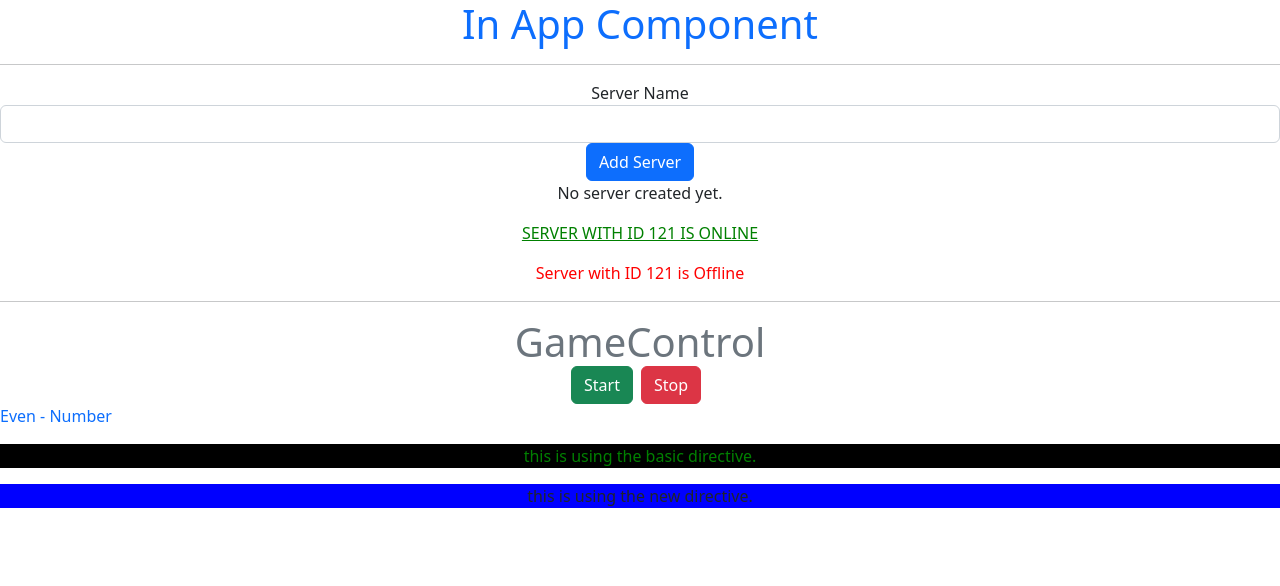
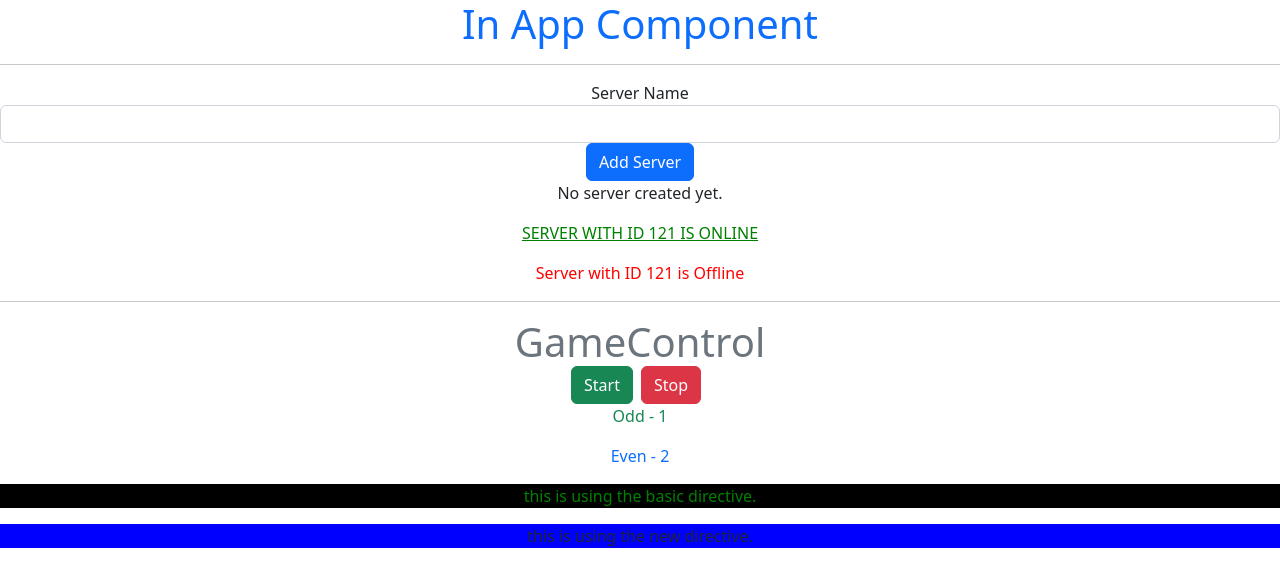
Before and after one commit to AakashChahal/first-angular-app, an Angular app: page / in a window 1280 px wide. Both pictures are taken after a click on the button "Start". Shown: the top 586 px of the page. Built offline with nearby package versions, Linux system fonts and the light colour scheme.

Commit message:
updating the logic of odd even counter

```diff
--- a/src/app/app.component.html
+++ b/src/app/app.component.html
@@ -9,8 +9,10 @@
         (gameStopped)="stopGame()"
     >
     </app-game-control>
-    <app-even *ngIf="count > 0 && count % 2 == 0"></app-even>
-    <app-odd *appUnless="count > 0 && count % 2 == 0"></app-odd>
+    <div *ngFor="let num of numbers">
+        <app-even *ngIf="num > 0 && num % 2 == 0" [number]="num"></app-even>
+        <app-odd *appUnless="num > 0 && num % 2 == 0" [number]="num"></app-odd>
+    </div>
     <p appBasicHighlight>this is using the basic directive.</p>
     <p appBetterHighlightDirective>this is using the new directive.</p>
 </body>
--- a/src/app/app.component.ts
+++ b/src/app/app.component.ts
@@ -9,10 +9,11 @@ export class AppComponent {
     bgclr = '';
     count = 0;
     game;
+    numbers: number[] = [];
     startGame(data: { evenNumber: boolean }) {
         this.game = setInterval(() => {
             this.count++;
-            console.log(this.count);
+            this.numbers.push(this.count);
         }, 1000);
     }
     stopGame() {
--- a/src/app/even/even.component.html
+++ b/src/app/even/even.component.html
@@ -1,5 +1,5 @@
 <div class="row">
-    <div class="col-xs-12">
-        <p class="text-primary">Even - Number</p>
+    <div class="col-xs-12 text-center">
+        <p class="text-primary">Even - {{ number }}</p>
     </div>
 </div>
--- a/src/app/even/even.component.ts
+++ b/src/app/even/even.component.ts
@@ -1,15 +1,13 @@
-import { Component, OnInit } from '@angular/core';
+import { Component, Input, OnInit } from '@angular/core';
 
 @Component({
-  selector: 'app-even',
-  templateUrl: './even.component.html',
-  styleUrls: ['./even.component.css']
+    selector: 'app-even',
+    templateUrl: './even.component.html',
+    styleUrls: ['./even.component.css'],
 })
 export class EvenComponent implements OnInit {
+    @Input() number: number;
+    constructor() {}
 
-  constructor() { }
-
-  ngOnInit(): void {
-  }
-
+    ngOnInit(): void {}
 }
--- a/src/app/odd/odd.component.html
+++ b/src/app/odd/odd.component.html
@@ -1,5 +1,5 @@
 <div class="row">
-    <div class="col-xs-12">
-        <p class="text-success">Odd - Number</p>
+    <div class="col-xs-12 text-center">
+        <p class="text-success">Odd - {{ number }}</p>
     </div>
 </div>
--- a/src/app/odd/odd.component.ts
+++ b/src/app/odd/odd.component.ts
@@ -1,15 +1,13 @@
-import { Component, OnInit } from '@angular/core';
+import { Component, Input, OnInit } from '@angular/core';
 
 @Component({
-  selector: 'app-odd',
-  templateUrl: './odd.component.html',
-  styleUrls: ['./odd.component.css']
+    selector: 'app-odd',
+    templateUrl: './odd.component.html',
+    styleUrls: ['./odd.component.css'],
 })
 export class OddComponent implements OnInit {
+    @Input() number: number;
+    constructor() {}
 
-  constructor() { }
-
-  ngOnInit(): void {
-  }
-
+    ngOnInit(): void {}
 }
```
